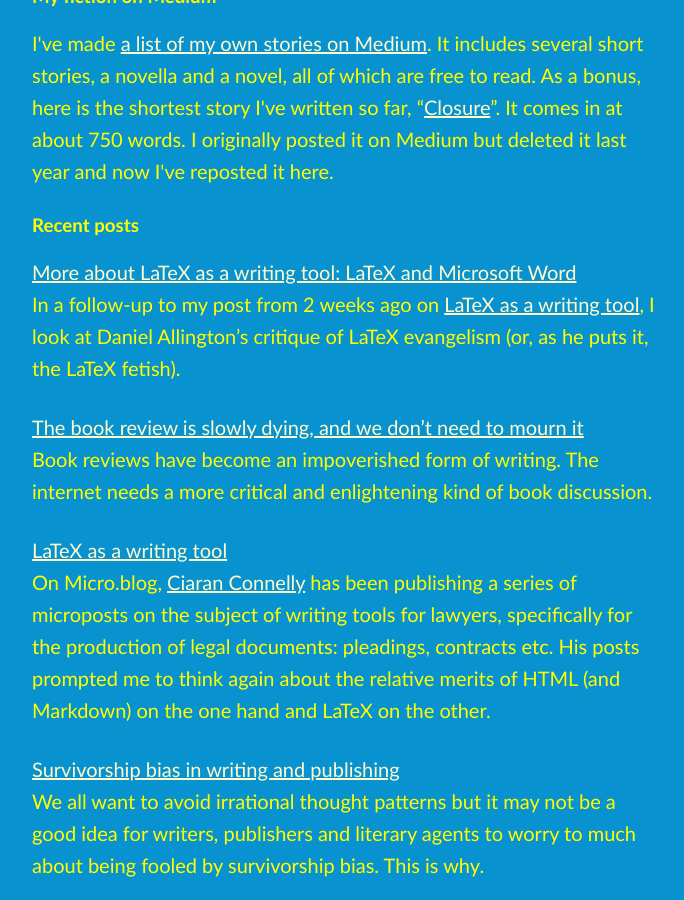
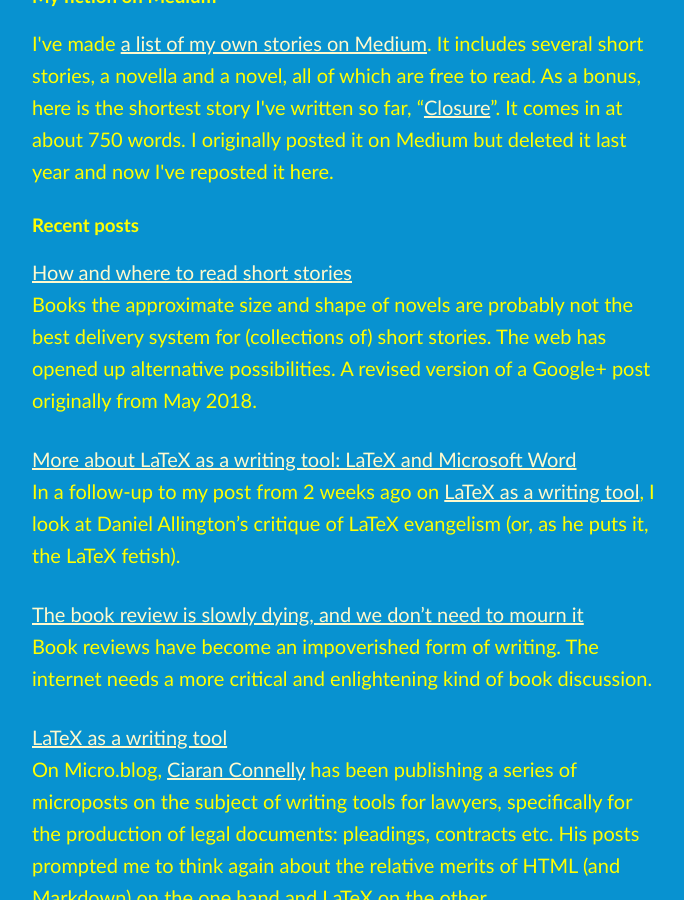
Before and after one commit to artkavanagh/github.io, a Jekyll site: the page index.html, which Jekyll copies as it is, in a window 1280 px wide and 900 px high, scrolled down 966 px. Shown: the whole window, without its empty margins (292-976 px from the left). Built offline with Jekyll 4.4.1, drawn with Linux system fonts in a browser that asks for light colours.

Commit message:
Update index.html

```diff
--- a/index.html
+++ b/index.html
@@ -27,6 +27,9 @@
 <p>I&apos;ve made <a href="https://www.artkavanagh.ie/fiction-list">a list of my own stories on Medium</a>. It includes several short stories, a novella and a novel, all of which are free to read. As a bonus, here is the shortest story I&apos;ve written so far, &ldquo;<a href="https://www.artkavanagh.ie/Closure">Closure</a>&rdquo;. It comes in at about 750 words. I originally posted it on Medium but deleted it last year and now I&apos;ve reposted it here.</p>
 
 <h3>Recent posts</h3>
+
+<p><a href="https://www.artkavanagh.ie/read-short-stories.html">How and where to read short stories</a><br>
+Books the approximate size and shape of novels are probably not the best delivery system for (collections of) short stories. The web has opened up alternative possibilities. A revised version of a Google+ post originally from May 2018.</p>
 
 <p><a href="https://www.artkavanagh.ie/LaTeX-and-Word.html">More about LaTeX as a writing tool: LaTeX and Microsoft Word</a><br>
 In a follow-up to my post from 2 weeks ago on <a href="https://www.artkavanagh.ie/LaTeX-writing-tool.html">LaTeX as a writing tool</a>, I look at Daniel Allington’s critique of LaTeX evangelism (or, as he puts it, the LaTeX fetish).</p>
```
